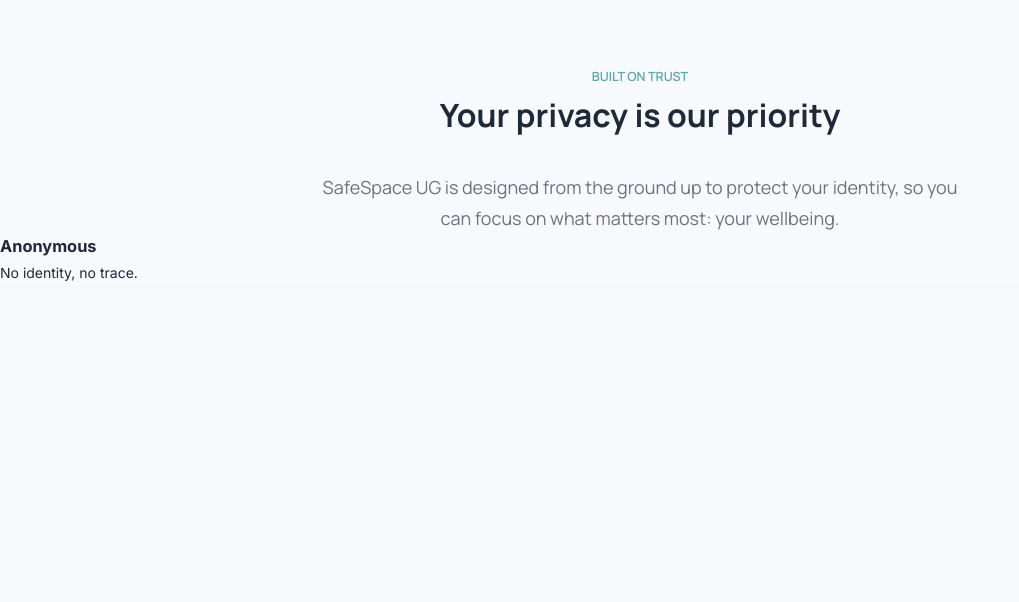
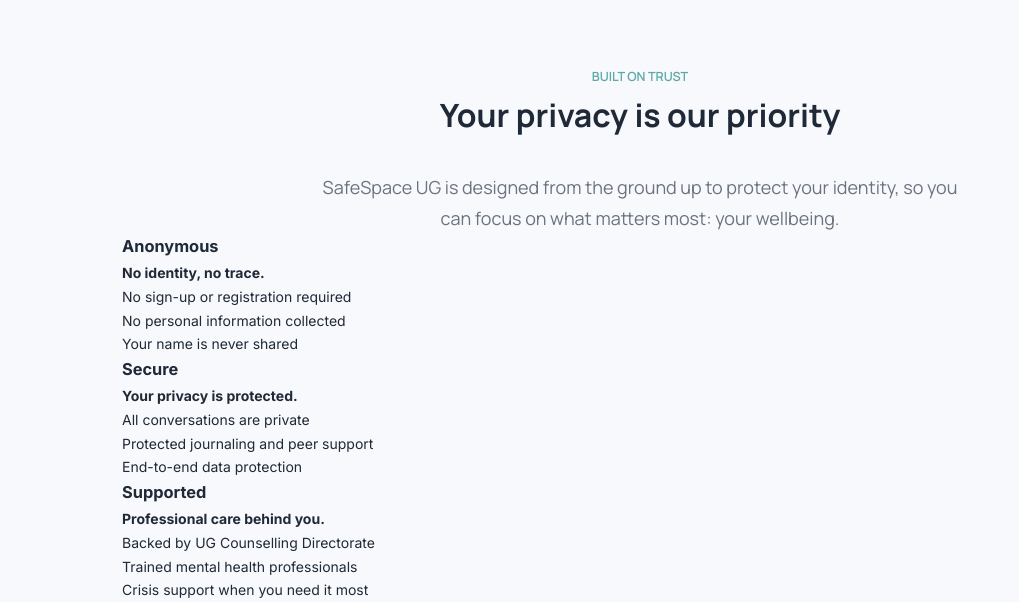
Before and after one commit to CODE-OS1/SafeSpace, a Flask app: template templates/landing.html in a window 1280 px wide. Shown: the part 811-1413 px from the top of the page, without its empty margins (0-1019 px from the left). Before the commit the page ends 1092 px from the top, so only its background shows below. Run offline with Flask 3, Linux system fonts and the light colour scheme; the template is opened without the code that fills it, so the values that code supplies are empty.

Commit message:
card added

```diff
--- a/templates/landing.html
+++ b/templates/landing.html
@@ -74,11 +74,30 @@
                     <h2>Your privacy is our priority</h2>
                     <p>SafeSpace UG is designed from the ground up to protect your identity, so you can focus on what matters most: your wellbeing.</p>
                 </div>
-                <div>
-                    <div>
+                <div class="card-container container">
+                    <div class="card">
                         <div></div>
                         <h3>Anonymous</h3>
-                        <p>No identity, no trace.</p>
+                        <h4>No identity, no trace.</h4>
+                        <p>No sign-up or registration required</p>
+                        <p>No personal information collected</p>
+                        <p>Your name is never shared</p>
+                    </div>
+                    <div class="card">
+                        <div></div>
+                        <h3>Secure</h3>
+                        <h4>Your privacy is protected.</h4>
+                        <p>All conversations are private</p>
+                        <p>Protected journaling and peer support</p>
+                        <p>End-to-end data protection</p>
+                    </div>
+                    <div class="card">
+                        <div class="card-icon"></div>
+                        <h3>Supported</h3>
+                        <h4>Professional care behind you.</h4>
+                        <p>Backed by UG Counselling Directorate</p>
+                        <p>Trained mental health professionals</p>
+                        <p>Crisis support when you need it most</p>
                     </div>
                 </div>
             </section>
```
Also changed, not shown: static/style.css (line endings or trailing spaces).
